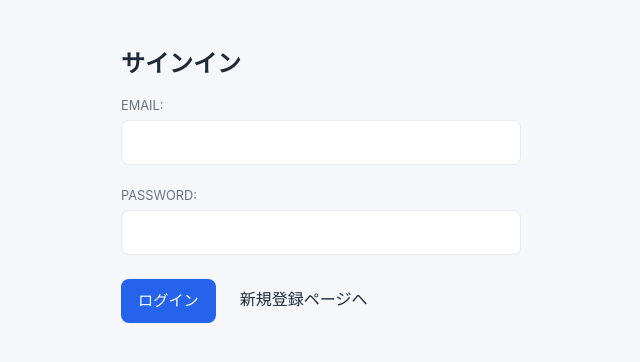
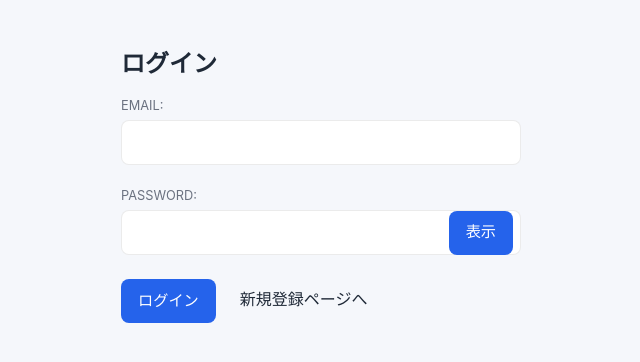
Before and after one commit to yasuyuki07/my-nextjs-app, a Next.js app: page /login in a window 1280 px wide. Shown: the top 362 px of the page, without its empty margins (319-959 px from the left). Built offline with nearby package versions, Linux system fonts and the light colour scheme.

Commit message:
Login form: switch to React.useActionState, keep inputs on error via server action, add show/hide password toggle

```diff
--- /dev/null
+++ b/src/app/login/LoginClient.tsx
@@ -0,0 +1,68 @@
+"use client";
+
+import React, { useState, useActionState } from "react";
+import { loginAction } from "./action";
+import Link from "next/link";
+
+type Props = { ok?: string };
+
+export default function LoginClient({ ok }: Props) {
+  const [email, setEmail] = useState("");
+  const [password, setPassword] = useState("");
+  const [showPassword, setShowPassword] = useState(false);
+
+  const [state, formAction] = useActionState(loginAction as any, { error: undefined } as any);
+
+  return (
+    <form action={formAction} className="max-w-md mx-auto p-6 space-y-4">
+      <h1 className="text-2xl font-bold">ログイン</h1>
+
+      {state?.error && <p className="text-sm text-red-600">{state.error}</p>}
+      {ok === "check-email" && (
+        <p className="text-sm text-blue-700">登録メールをご確認ください。続けてサインインしてください。</p>
+      )}
+
+      <label htmlFor="email">Email:</label>
+      <input
+        id="email"
+        name="email"
+        type="email"
+        required
+        className="border px-3 py-2 w-full"
+        value={email}
+        onChange={(e) => setEmail(e.target.value)}
+      />
+
+      <label htmlFor="password">Password:</label>
+      <div className="relative">
+        <input
+          id="password"
+          name="password"
+          type={showPassword ? 'text' : 'password'}
+          required
+          className="border px-3 py-2 w-full pr-20"
+          value={password}
+          onChange={(e) => setPassword(e.target.value)}
+        />
+        <button
+          type="button"
+          onClick={() => setShowPassword((v) => !v)}
+          aria-pressed={showPassword}
+          aria-label={showPassword ? 'パスワードを非表示' : 'パスワードを表示'}
+          className="absolute right-2 top-1/2 -translate-y-1/2 text-blue-700 hover:text-blue-900 px-2 py-1 rounded"
+        >
+          {showPassword ? '非表示' : '表示'}
+        </button>
+      </div>
+
+      <div className="flex gap-2 pt-2">
+        <button className="px-4 py-2 bg-blue-600 hover:bg-blue-700 text-white rounded" type="submit">
+          ログイン
+        </button>
+        <Link href="/signup" className="px-4 py-2 rounded text-blue-700 hover:underline">
+          新規登録ページへ
+        </Link>
+      </div>
+    </form>
+  );
+}
--- a/src/app/login/action.js
+++ b/src/app/login/action.js
@@ -45,3 +45,19 @@ export async function logout() {
   await supabase.auth.signOut()
   redirect('/login')
 }
+
+// 画面をリセットせずにエラーメッセージを返すログイン（useFormState 用）
+export async function loginAction(prevState, formData) {
+  const supabase = await createClient()
+
+  const email = String(formData.get('email') || '')
+  const password = String(formData.get('password') || '')
+
+  const { error } = await supabase.auth.signInWithPassword({ email, password })
+  if (error) {
+    return { error: 'メールアドレスまたはパスワードが違います' }
+  }
+
+  revalidatePath('/', 'layout')
+  redirect('/')
+}
--- a/src/app/login/page.jsx
+++ b/src/app/login/page.jsx
@@ -1,40 +1,8 @@
-import { login } from './action'
-import Link from 'next/link'
+import LoginClient from "./LoginClient"
 
-// Server Component なので async にして OK
+// Server Component
 export default async function LoginPage({ searchParams }) {
-  // ★ ここがポイント：await してから使う
   const sp = await searchParams
-  const error =
-    typeof sp?.error === 'string' ? sp.error : undefined
-  const ok =
-    typeof sp?.ok === 'string' ? sp.ok : undefined
-
-  return (
-    <form className="max-w-md mx-auto p-6 space-y-4">
-      <h1 className="text-2xl font-bold">サインイン</h1>
-
-      {error && <p className="text-sm text-red-600">{error}</p>}
-      {ok === 'check-email' && (
-        <p className="text-sm text-blue-700">
-          登録メールを確認してください。その後サインインしてください。
-        </p>
-      )}
-
-      <label htmlFor="email">Email:</label>
-      <input id="email" name="email" type="email" required className="border px-3 py-2 w-full"/>
-
-      <label htmlFor="password">Password:</label>
-      <input id="password" name="password" type="password" required className="border px-3 py-2 w-full"/>
-
-      <div className="flex gap-2 pt-2">
-        <button formAction={login} className="px-4 py-2 bg-blue-600 hover:bg-blue-700 text-white rounded">
-          ログイン
-        </button>
-        <Link href="/signup" className="px-4 py-2 rounded text-blue-700 hover:underline">
-          新規登録ページへ
-        </Link>
-      </div>
-    </form>
-  )
+  const ok = typeof sp?.ok === "string" ? sp.ok : undefined
+  return <LoginClient ok={ok} />
 }
```
